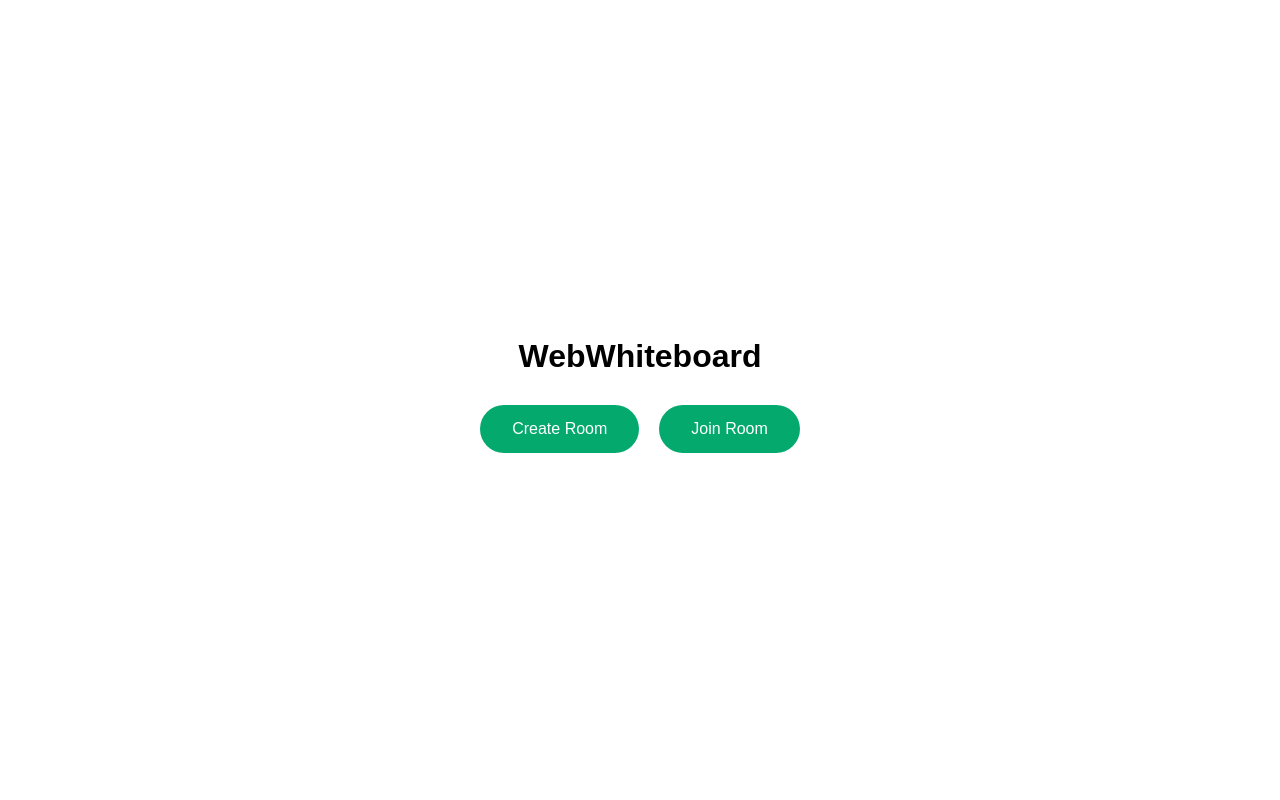
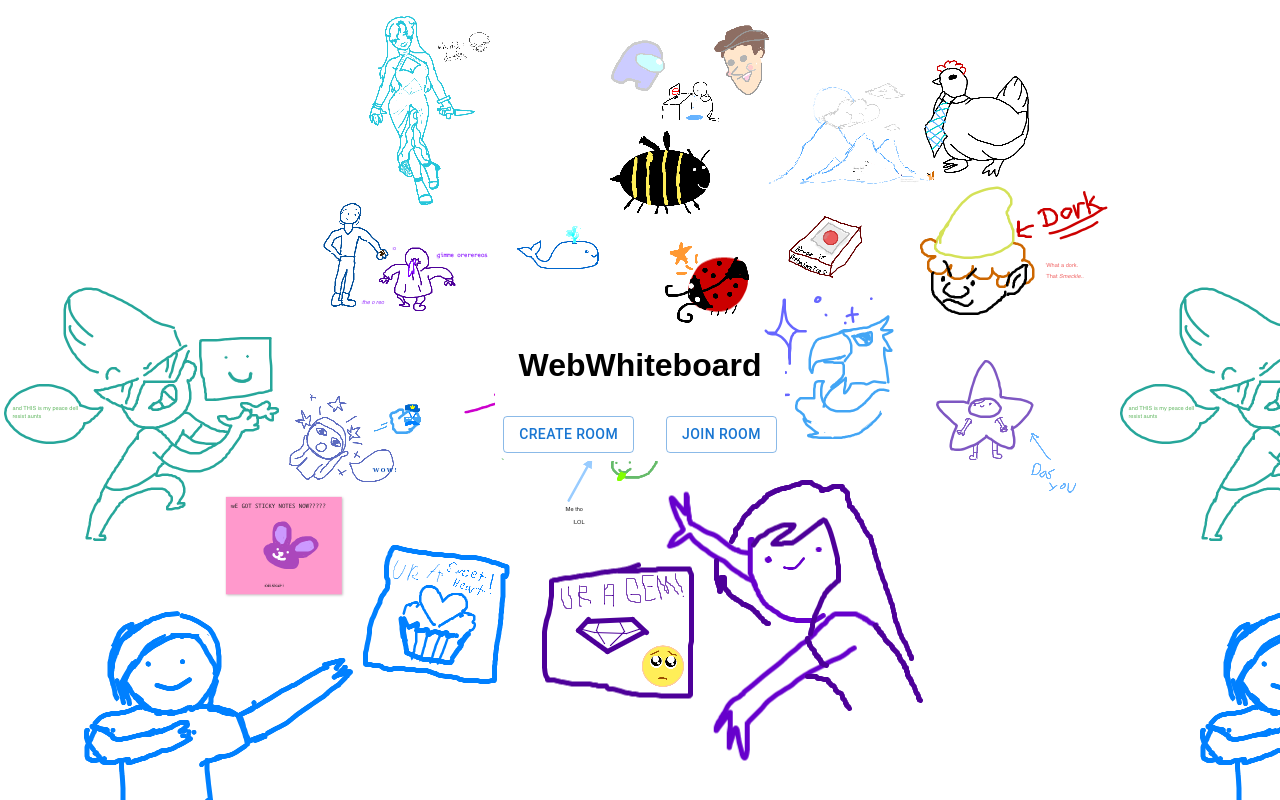
Before and after one commit to jhhocs/WebWhiteboard, a React (Create React App) app in the folder client/: page /#/ in a window 1280 px wide. Built offline with nearby package versions, Linux system fonts and the light colour scheme; no server answers.

Commit message:
added material ui

```diff
--- a/client/package.json
+++ b/client/package.json
@@ -4,10 +4,15 @@
   "version": "0.1.0",
   "private": true,
   "dependencies": {
+    "@emotion/react": "^11.11.1",
+    "@emotion/styled": "^11.11.0",
+    "@mui/material": "^5.14.19",
     "@testing-library/jest-dom": "^5.17.0",
     "@testing-library/react": "^13.4.0",
     "@testing-library/user-event": "^13.5.0",
     "dotenv": "^16.3.1",
+    "install": "^0.13.0",
+    "npm": "^10.2.4",
     "react": "^18.2.0",
     "react-dom": "^18.2.0",
     "react-scripts": "5.0.1",
--- a/client/src/home/Home.css
+++ b/client/src/home/Home.css
@@ -6,12 +6,24 @@
 }
 
 main {
-    padding: 32px;
     display: flex;
     flex-direction: column;
     align-items: center;
     justify-content: center;
+    gap: 2rem;
+    background-color: white;
+    padding: 0.5rem;
+    border-radius: 1rem;
+}
+
+.home-container {
+    display: flex;
+    flex-direction: column;
+    align-items: center;
+    justify-content: center;
+    padding: 32px;
     min-height: 100vh;
+    background-image: url('../assets/home-bg.png')
 }
 
 #startButton, #joinButton{
@@ -30,3 +42,8 @@ main {
     background-color: #05BB7E;
     cursor: pointer;
 }
+
+.flex-container {
+    display: flex;
+    gap: 2rem;
+}
--- a/client/src/home/Home.js
+++ b/client/src/home/Home.js
@@ -3,23 +3,40 @@ import { useState } from 'react';
 import CreateRoomPopup from './popups/CreateRoomPopup.js'
 import JoinRoomPopup from './popups/JoinRoomPopup.js';
 import './Home.css'
+import Button from '@mui/material/Button';
+import Modal from '@mui/material/Modal';
+
 
 function Home () {
     const [createButtonPopup, setCreateButtonPopup] = useState(false);
     const [joinButtonPopup, setJoinButtonPopup] = useState(false);
     return (
-        <div>
+        <div className='home-container'>
             <main>
                 <h1>WebWhiteboard</h1>
-                <div>
-                    <button id="startButton" onClick = {() => setCreateButtonPopup(true)}>Create Room</button>
+                <div className='flex-container'>
+                    <Button onClick = {() => setCreateButtonPopup(true)} variant="outlined">Create Room</Button>
+                    <Button onClick = {() => setJoinButtonPopup(true)} variant="outlined">Join Room</Button>
+                    <Modal
+                        open={createButtonPopup}
+                        onClose={() => setCreateButtonPopup(false)}
+                        aria-labelledby="modal-modal-title"
+                        aria-describedby="modal-modal-description"
+                        >
                         <CreateRoomPopup trigger = {createButtonPopup} setTrigger = {setCreateButtonPopup}>
                             <h2>Create a room to start!</h2>
                         </CreateRoomPopup>
-                    <button id = "joinButton" onClick = {() => setJoinButtonPopup(true)}>Join Room</button>
+                    </Modal>
+                    <Modal
+                        open={joinButtonPopup}
+                        onClose={() => setJoinButtonPopup(false)}
+                        aria-labelledby="modal-modal-title"
+                        aria-describedby="modal-modal-description"
+                    >
                         <JoinRoomPopup trigger = {joinButtonPopup} setTrigger = {setJoinButtonPopup}>
                             <h2>Join a room!</h2>
                         </JoinRoomPopup>
+                    </Modal>
                 </div>
             </main>
         </div>
```
Also changed, not shown: client/src/assets/home-bg.png (added), 1 other file (tests, documents, lock files or other folders). Lines whose indentation alone changed are shown as unchanged.
